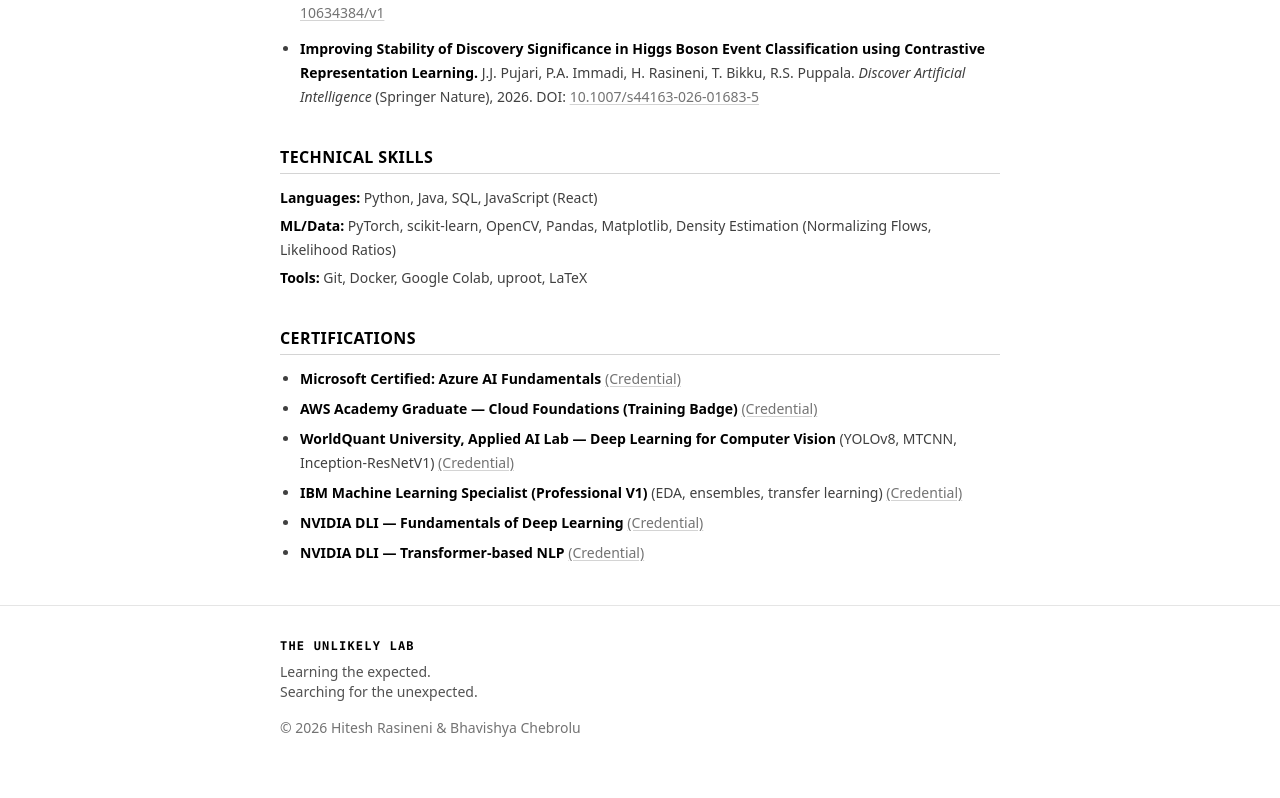
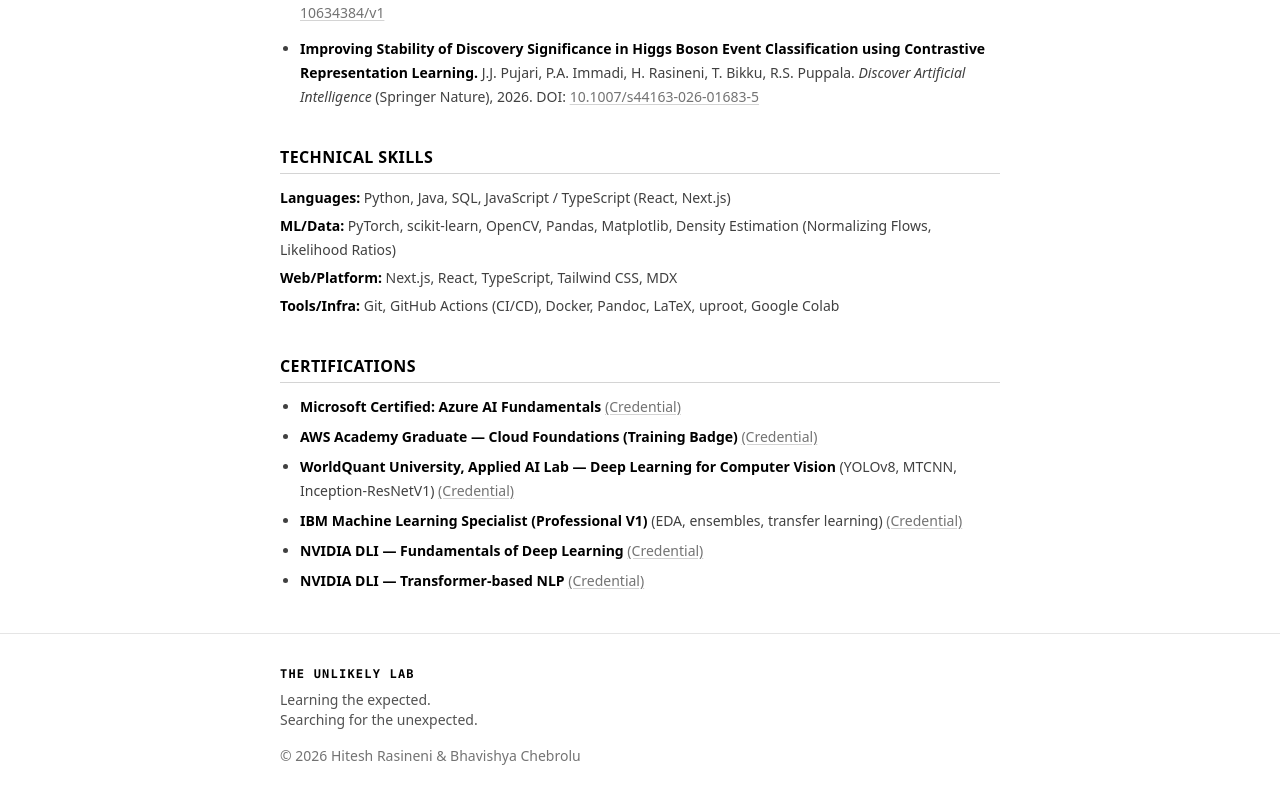
Before and after one commit to HiteshRasineni/the-unlikely-lab, a Next.js app: page /resume in a window 1280 px wide. Shown: the part 1868-2666 px from the top of the page. Before the commit the page ends 2638 px from the top, so only its background shows below. Built offline with nearby package versions, Linux system fonts and the light colour scheme.

Commit message:
Expand TECHNICAL SKILLS to reflect demonstrated stack (Next.js, TypeScript, Tailwind, Pandoc, GitHub Actions)

```diff
--- a/app/resume/page.tsx
+++ b/app/resume/page.tsx
@@ -288,12 +288,22 @@ export default function ResumePage() {
 
       <Section title="TECHNICAL SKILLS">
         <div className="space-y-1 text-[14px] leading-6 text-neutral-700">
-          <p><span className="font-semibold text-black">Languages:</span> Python, Java, SQL, JavaScript (React)</p>
+          <p>
+            <span className="font-semibold text-black">Languages:</span> Python, Java, SQL,
+            JavaScript / TypeScript (React, Next.js)
+          </p>
           <p>
             <span className="font-semibold text-black">ML/Data:</span> PyTorch, scikit-learn, OpenCV,
             Pandas, Matplotlib, Density Estimation (Normalizing Flows, Likelihood Ratios)
           </p>
-          <p><span className="font-semibold text-black">Tools:</span> Git, Docker, Google Colab, uproot, LaTeX</p>
+          <p>
+            <span className="font-semibold text-black">Web/Platform:</span> Next.js, React,
+            TypeScript, Tailwind CSS, MDX
+          </p>
+          <p>
+            <span className="font-semibold text-black">Tools/Infra:</span> Git, GitHub Actions
+            (CI/CD), Docker, Pandoc, LaTeX, uproot, Google Colab
+          </p>
         </div>
       </Section>
 
```
Also changed, not shown: 1 other file (tests, documents, lock files or other folders).
